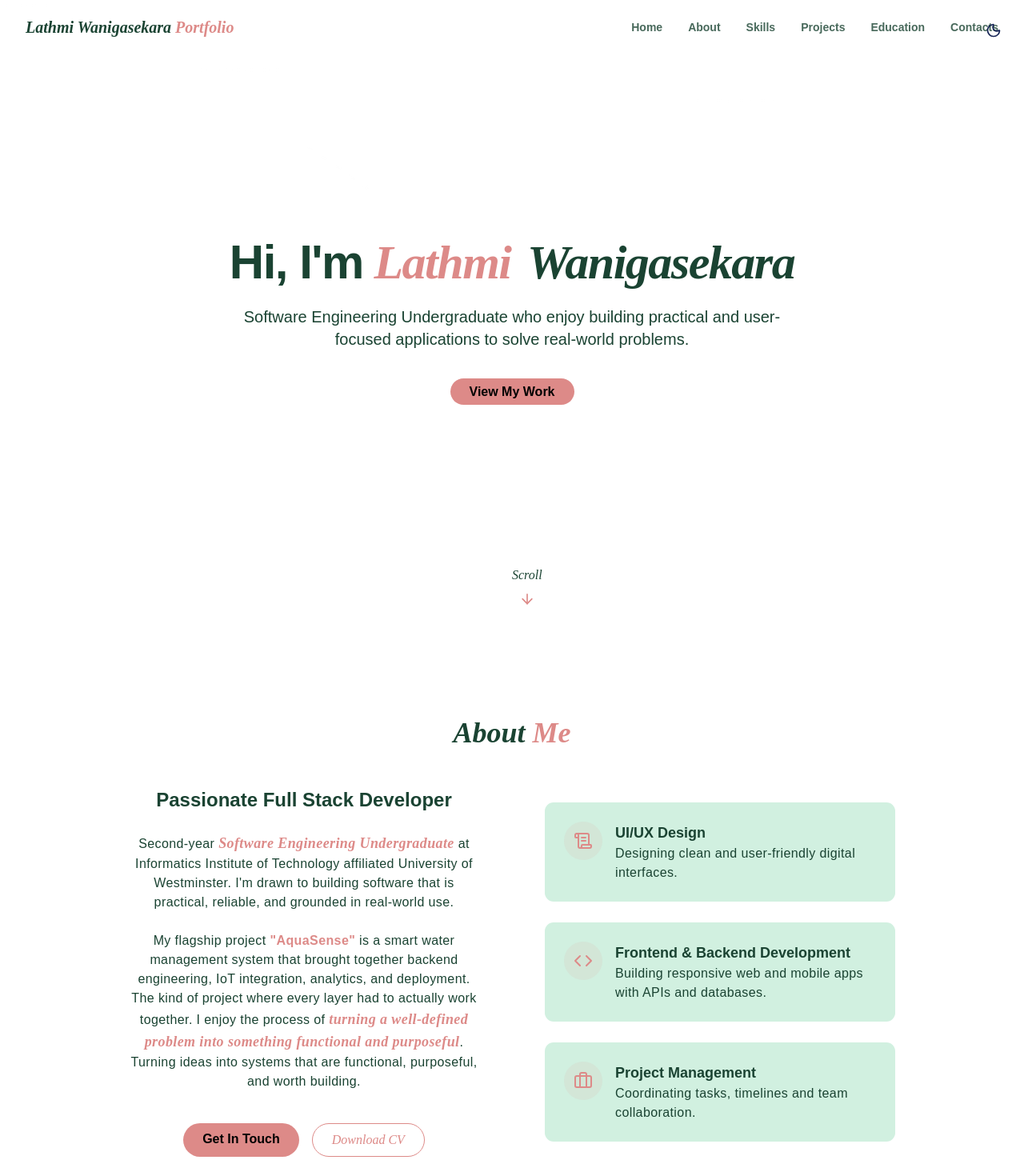
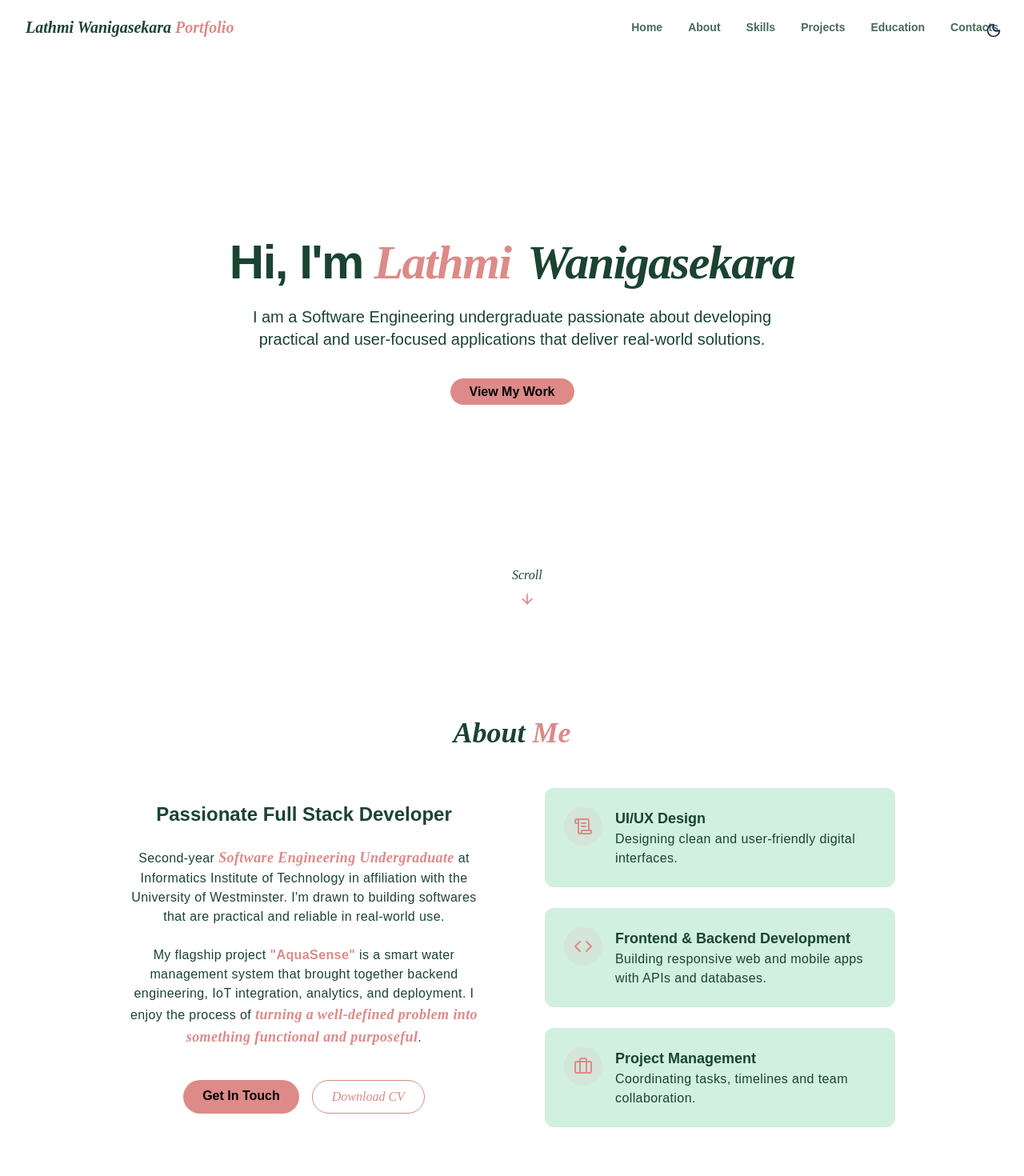
Before and after one commit to lathmi/portfolio, a React (Vite) app: page / in a window 1280 px wide. Shown: the top 1470 px of the page at 80% size. Built offline with nearby package versions, Linux system fonts and the light colour scheme.

Commit message:
done done done final edit

```diff
--- a/src/components/AboutSection.jsx
+++ b/src/components/AboutSection.jsx
@@ -19,8 +19,8 @@ import { User } from "lucide-react";
                         </h3>
 
                         <p className="text-muted-foreground tracking-wide">
-                          Second-year <span className="text-primary font-cormorant scale-y-100 italic font-bold text-lg"> Software Engineering Undergraduate </span> at Informatics Institute of Technology affiliated University of Westminster.
-                          I'm drawn to building software that is practical, reliable, and grounded in real-world use.
+                          Second-year <span className="text-primary font-cormorant scale-y-100 italic font-bold text-lg"> Software Engineering Undergraduate </span> at Informatics Institute of Technology in affiliation with the University of Westminster.
+                          I'm drawn to building softwares that are practical and reliable in real-world use.
 
 
                         </p>
@@ -28,9 +28,8 @@ import { User } from "lucide-react";
                         <p className="text-muted-foreground tracking-wide">
 
                          My flagship project <span className="text-primary font-bold">"AquaSense"</span> is a smart water management system that brought together backend engineering,
-                          IoT integration, analytics, and deployment. The kind of project where every layer had to actually work together.
-                          I enjoy the process of <span className="text-primary font-cormorant scale-y-100 italic font-bold text-lg"> turning a well-defined problem into something functional and purposeful</span>.
-                          Turning ideas into systems that are functional, purposeful, and worth building.
+                          IoT integration, analytics, and deployment. I enjoy the process of <span className="text-primary font-cormorant scale-y-100 italic font-bold text-lg"> turning
+                            a well-defined problem into something functional and purposeful</span>.
                         </p>
 
                         <div className="flex flex-col sm:flex-row gap-4 pt-4 justify-center">
--- a/src/components/HeroSection.jsx
+++ b/src/components/HeroSection.jsx
@@ -25,7 +25,7 @@ export const HeroSection = () => {
                     </h1>
 
                     <p className="text-lg md:text-xl text-muted-foreground max-w-2xl mx-auto animate-fade-in-delay-3">
-                        Software Engineering Undergraduate who enjoy building practical and user-focused applications to solve real-world problems.
+                        I am a Software Engineering undergraduate passionate about developing practical and user-focused applications that deliver real-world solutions.
                     </p>
 
                     <div className="pt-4 opacity-0 animate-fade-in-delay-4">
```
